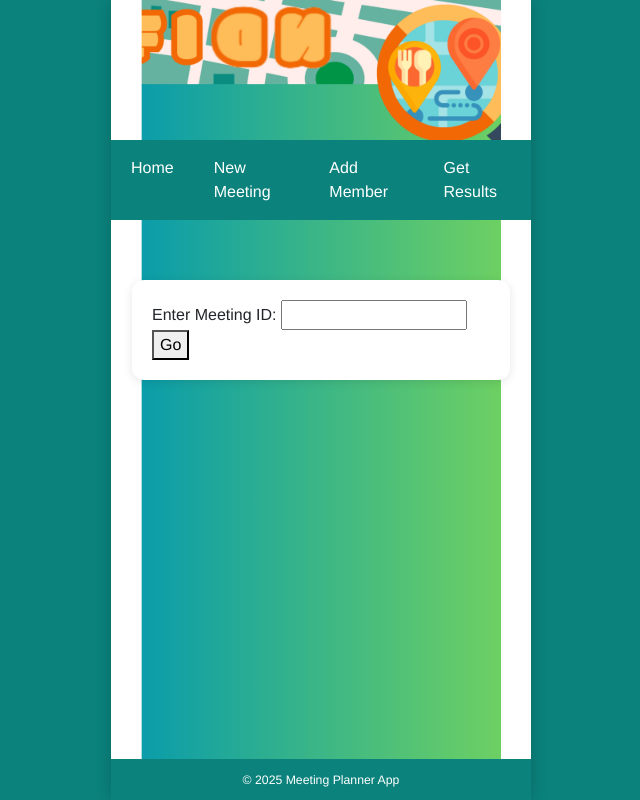
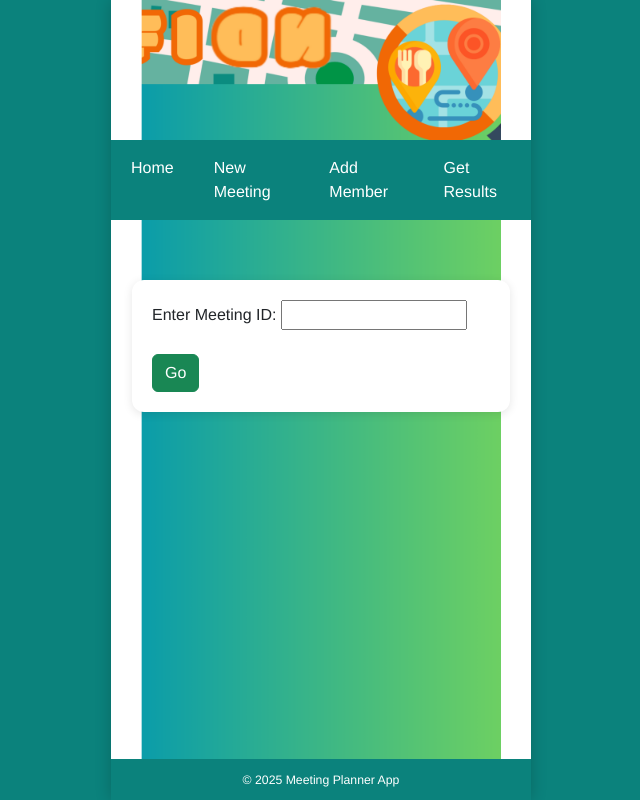
Before and after one commit to flixi67/restaurant-picker, a Flask app: page /recommendations in a window 1280 px wide. Shown: the whole page, without its empty margins (319-959 px from the left). Run offline with Flask 3, Linux system fonts and the light colour scheme; some web fonts are replaced.

Commit message:
go button fixed

```diff
--- a/app/templates/recommendations_redirect.html
+++ b/app/templates/recommendations_redirect.html
@@ -3,6 +3,7 @@
 <form method="POST" action="/recommendations">
     <label for="meeting_id">Enter Meeting ID:</label>
     <input type="text" name="meeting_id" id="meeting_id" required>
-    <button type="submit">Go</button>
+    <button type="submit" class="btn btn-success mt-4">Go</button>
+
   </form>
   {% endblock %}
```
